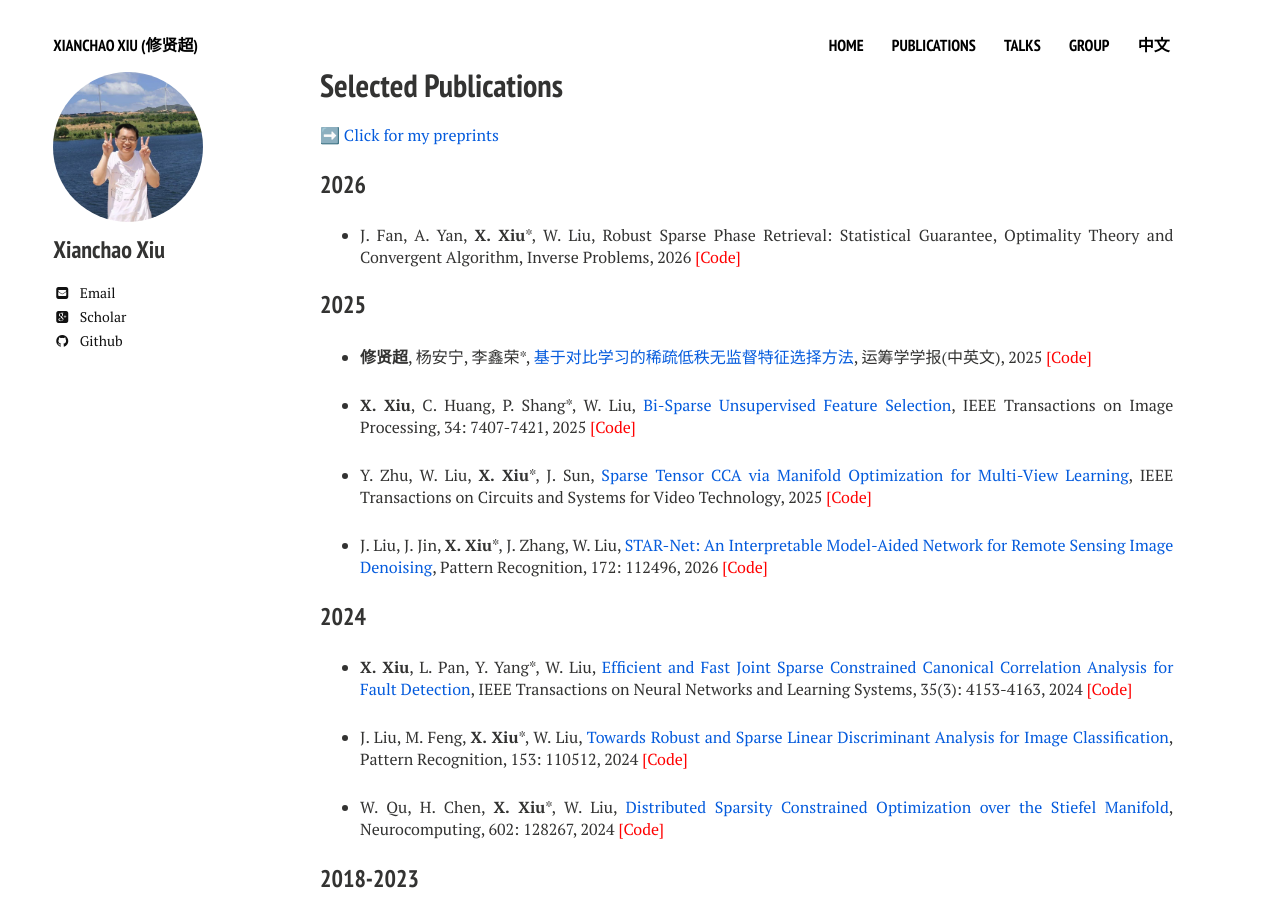
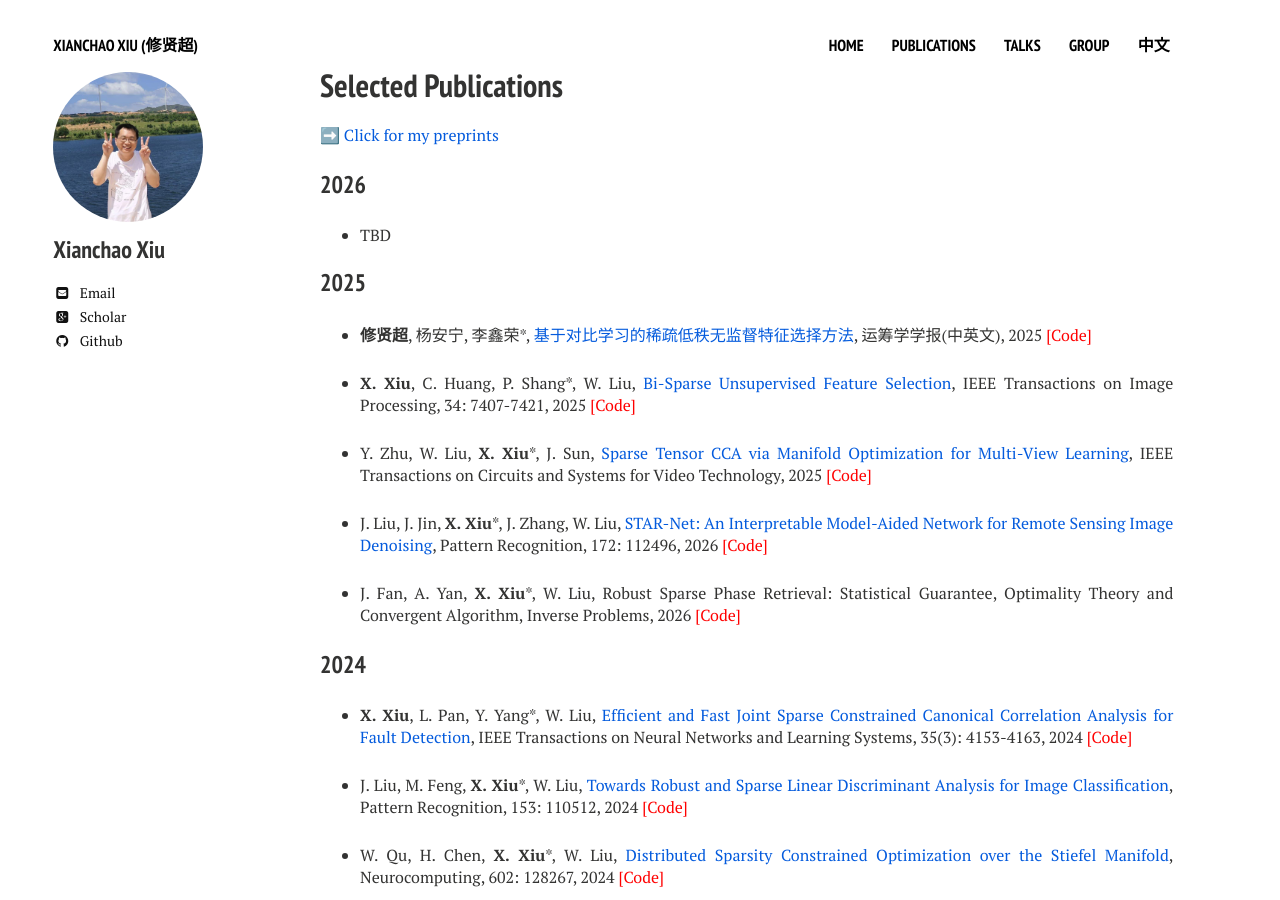
Before and after one commit to xianchaoxiu/xianchaoxiu.github.io, a Jekyll site: the page built from publications/index.md, in a window 1280 px wide and 900 px high. Built offline with Jekyll 4.4.1, drawn with Linux system fonts in a browser that asks for light colours; nearby versions of some CDN libraries; part of the change alters nothing that is shown.

Commit message:
Update index.md

```diff
--- a/publications/index.md
+++ b/publications/index.md
@@ -13,7 +13,7 @@ share: false
 
 ### 2026
 
-* J. Fan, A. Yan, <b>X. Xiu</b>*, W. Liu, Robust Sparse Phase Retrieval: Statistical Guarantee, Optimality Theory and Convergent Algorithm, Inverse Problems, 2026 <a href="https://github.com/xianchaoxiu/HPR" class="textlink" target="_blank" style="color: red;">[Code]</a>
+* TBD
 
 
 ### 2025
@@ -25,6 +25,7 @@ share: false
 
 * J. Liu, J. Jin, <b>X. Xiu</b>*, J. Zhang, W. Liu, <a href="https://doi.org/10.1016/j.patcog.2025.112496" class="textlink" target="_blank">STAR-Net: An Interpretable Model-Aided Network for Remote Sensing Image Denoising</a>, Pattern Recognition, 172: 112496, 2026 <a href="https://github.com/xianchaoxiu/STAR-Net" class="textlink" target="_blank" style="color: red;">[Code]</a>
 
+* J. Fan, A. Yan, <b>X. Xiu</b>*, W. Liu, Robust Sparse Phase Retrieval: Statistical Guarantee, Optimality Theory and Convergent Algorithm, Inverse Problems, 2026 <a href="https://github.com/xianchaoxiu/HPR" class="textlink" target="_blank" style="color: red;">[Code]</a>
 
 ### 2024
 
```
